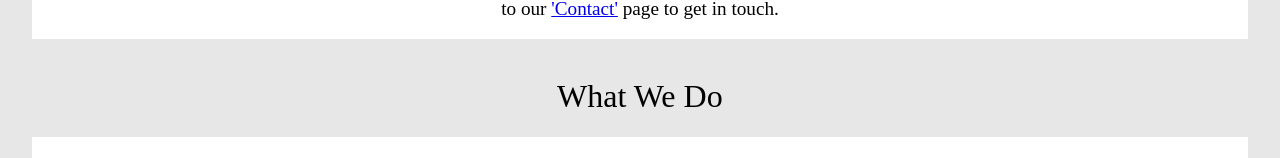
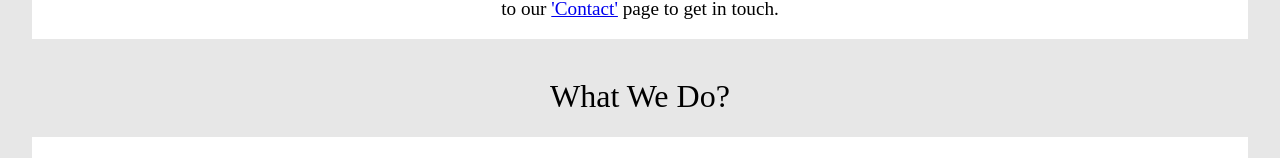
Before and after one commit to agubernikoff/talve2, a React (Create React App) app in the folder client/: page / in a window 1280 px wide. Shown: the part 1696-1854 px from the top of the page. Built offline with nearby package versions, Linux system fonts and the light colour scheme.

Commit message:
waht we do

```diff
--- a/client/src/SecondaryAbout.js
+++ b/client/src/SecondaryAbout.js
@@ -138,7 +138,7 @@ function SecondaryAbout() {
       </div>
       <br />
       <h1 className="who" ref={what}>
-        What We Do
+        What We Do?
       </h1>
       <div className="para_hold" ref={whatP}>
         <div className="paragraph">
```
